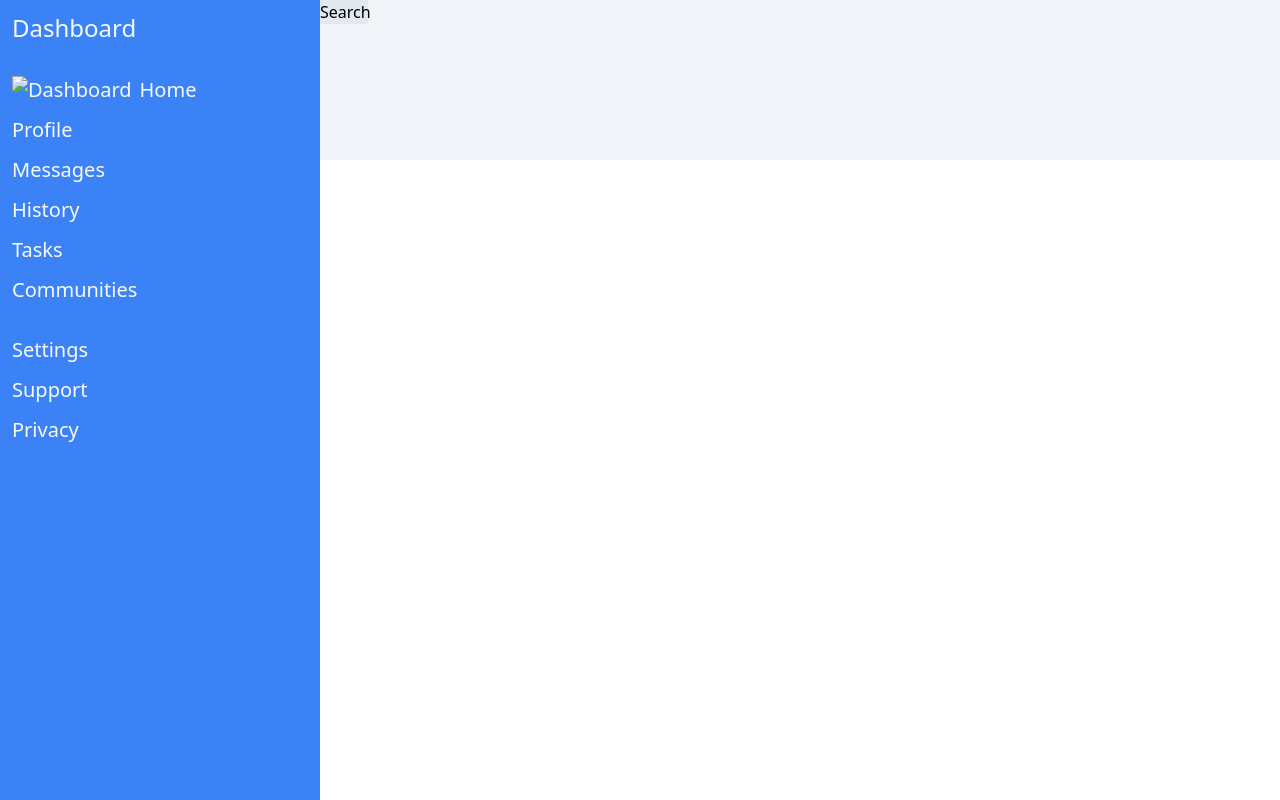
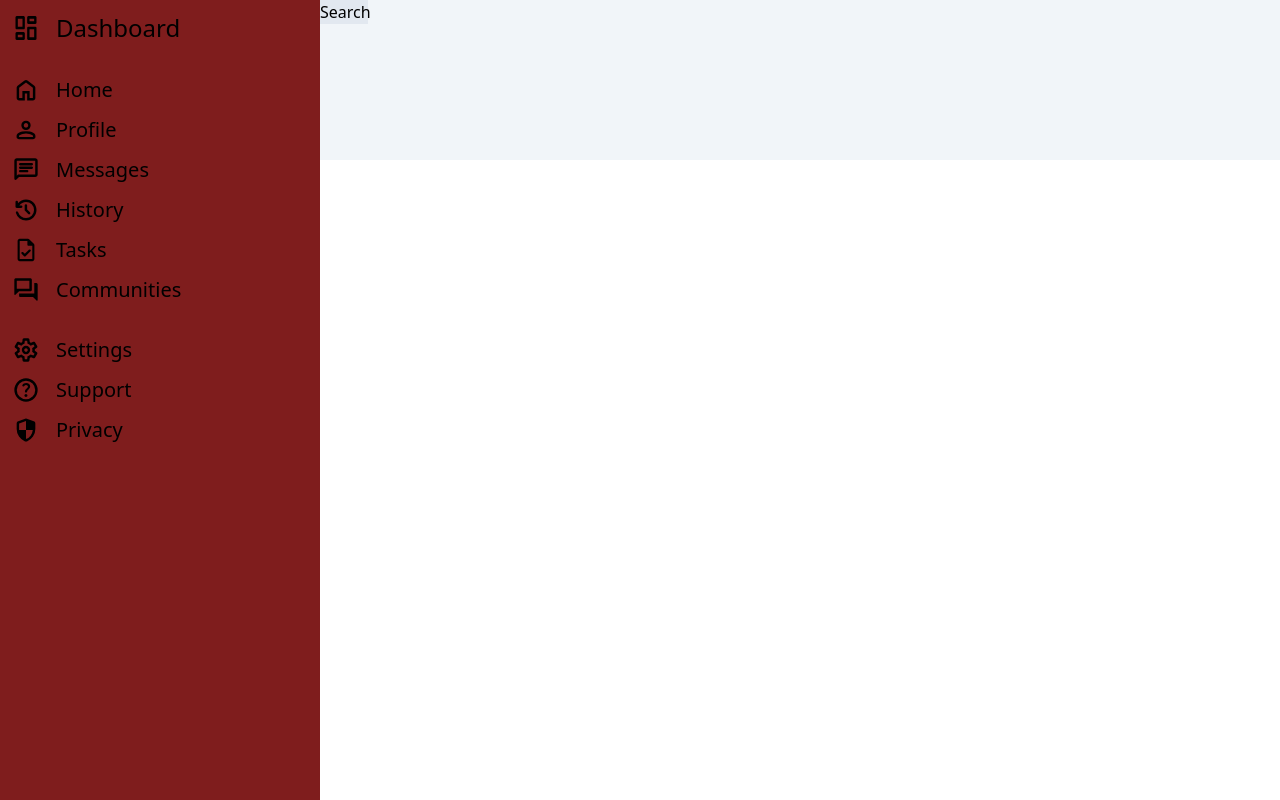
Before and after one commit to maxpajewski/admin-dashboard, a website: page index.html in a window 1280 px wide. Drawn offline with Linux system fonts and the light colour scheme.

Commit message:
Finish sidebar

```diff
--- a/index.html
+++ b/index.html
@@ -6,26 +6,56 @@
     <meta name="viewport" content="width=device-width, initial-scale=1.0">
     <title>Document</title>
     <link rel="stylesheet" href="output.css">
+    <link rel="stylesheet" href="styles.css">
 </head>
 <body>
     <div class="grid grid-cols-4 grid-rows-5">
-        <div class="sidebar col-start-1 col-end-2 row-start-1 row-end-6 bg-blue-500 h-screen">
-            <div class="text-2xl text-slate-50 mt-3 ml-3">Dashboard</div>
-            <div class="grid gap-3 text-xl text-slate-50 ml-3 mt-8">
-                <div class="flex gap-2">
-                    <img src="./icons/dashboard1.svg" alt="Dashboard">
-                    <div>Home</div>
+        <div class="sidebar col-start-1 col-end-2 row-start-1 row-end-6 bg-red-900 h-screen">
+            <div class="text-2xl text-black mt-3 ml-3">
+                <div class="flex gap-4">
+                    <img src="./icons/dashboard.svg" alt="Dashboard" class="w-7">
+                    <div>Dashboard</div>
                 </div>
-                <div>Profile</div>
-                <div>Messages</div>
-                <div>History</div>
-                <div>Tasks</div>
-                <div>Communities</div>
             </div>
             <div class="grid gap-3 text-xl text-slate-50 ml-3 mt-8">
-                <div>Settings</div>
-                <div>Support</div>
-                <div>Privacy</div>
+                <div class="flex gap-4">
+                    <img src="./icons/home.svg" alt="Home" class="w-7">
+                    <a href="https://www.youtube.com/watch?v=dQw4w9WgXcQ&ab_channel=RickAstley">Home</a>
+                </div>
+                <div class="flex gap-4">
+                    <img src="./icons/profile.svg" alt="Profile" class="w-7">
+                    <a href="https://www.youtube.com/watch?v=dQw4w9WgXcQ&ab_channel=RickAstley">Profile</a>
+                </div>
+                <div class="flex gap-4">
+                    <img src="./icons/message.svg" alt="Message" class="w-7">
+                    <a href="https://www.youtube.com/watch?v=dQw4w9WgXcQ&ab_channel=RickAstley">Messages</a>
+                </div>
+                <div class="flex gap-4">
+                    <img src="./icons/history.svg" alt="History" class="w-7">
+                    <a href="https://www.youtube.com/watch?v=dQw4w9WgXcQ&ab_channel=RickAstley">History</a>
+                </div>
+                <div class="flex gap-4">
+                    <img src="./icons/task.svg" alt="Tasks" class="w-7">
+                    <a href="https://www.youtube.com/watch?v=dQw4w9WgXcQ&ab_channel=RickAstley">Tasks</a>
+                </div>
+                <div class="flex gap-4">
+                    <img src="./icons/community.svg" alt="Communities" class="w-7">
+                    <a href="https://www.youtube.com/watch?v=dQw4w9WgXcQ&ab_channel=RickAstley">Communities</a>
+                </div>
+            </div>
+            <div class="grid gap-3 text-xl text-slate-50 ml-3 mt-8">
+                <div class="flex gap-4">
+                    <img src="./icons/settings.svg" alt="Settings" class="w-7">
+                    <a href="https://www.youtube.com/watch?v=dQw4w9WgXcQ&ab_channel=RickAstley">Settings</a>
+                </div>
+                <div class="flex gap-4">
+                    <img src="./icons/support.svg" alt="Support" class="w-7">
+                    <a href="https://www.youtube.com/watch?v=dQw4w9WgXcQ&ab_channel=RickAstley">Support</a>
+                </div>
+                <div class="flex gap-4">
+                    <img src="./icons/privacy.svg" alt="Privacy" class="w-7">
+                    <a href="https://www.youtube.com/watch?v=dQw4w9WgXcQ&ab_channel=RickAstley">Privacy</a>
+                </div>
             </div>
         </div>
         <div class="header col-start-2 col-end-5 row-start-1 row-end-2 bg-slate-100 grid grid-cols-4 grid-rows-2">
--- /dev/null
+++ b/styles.css
@@ -0,0 +1,30 @@
+a {
+    position: relative;
+    color: #000;
+    text-decoration: none;
+  }
+
+  a:hover {
+    color: #000;
+  }
+
+  a::before {
+    content: "";
+    position: absolute;
+    display: block;
+    width: 100%;
+    height: 2px;
+    bottom: 0;
+    left: 0;
+    background-color: #000;
+    transform: scaleX(0);
+    transition: transform 0.3s ease;
+  }
+
+  a:hover::before {
+    transform: scaleX(1);
+  }
+
+  .sidebar-background {
+    background: rgba(51, 170, 51, .4)
+  }
```
Also changed, not shown: output.css.
